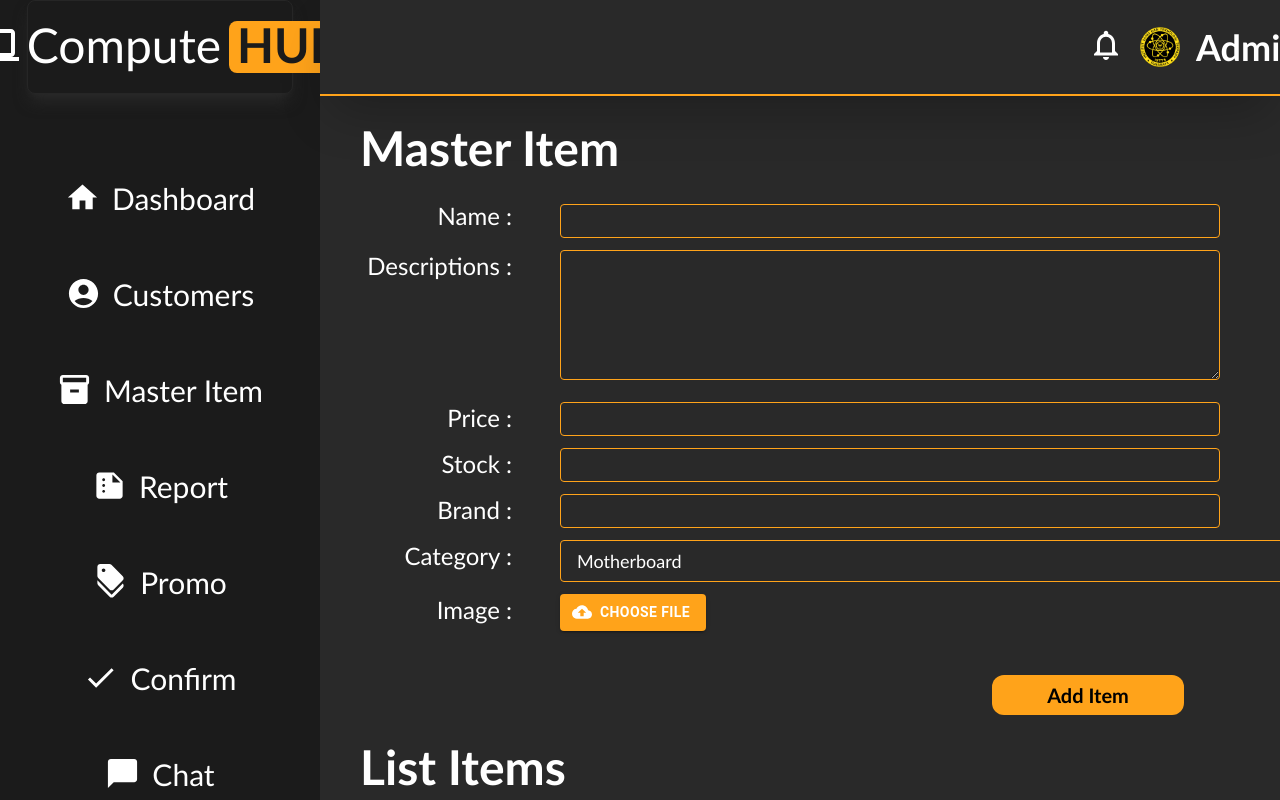
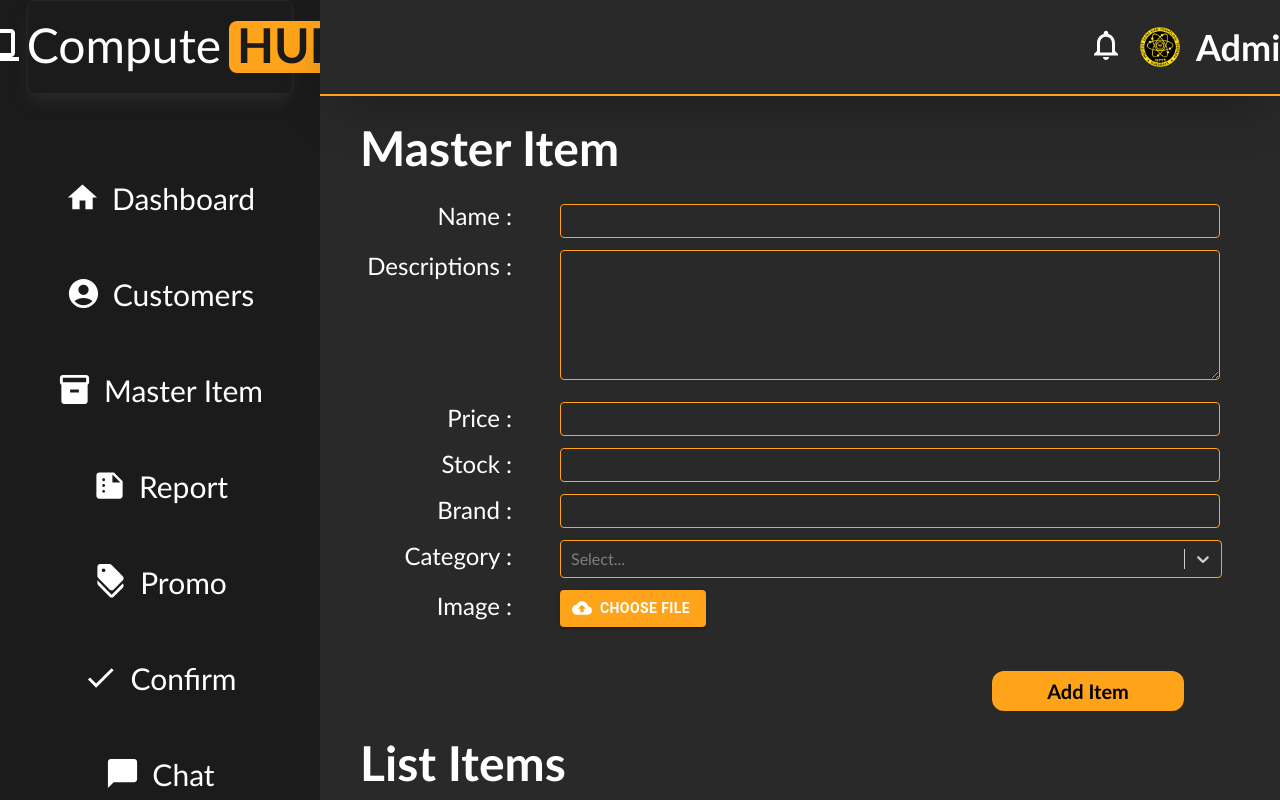
Before and after one commit to ReyKeyS/ComputeHub-frontend, a React (Vite) app: page /admin/masteritem in a window 1280 px wide. Built offline with nearby package versions, Linux system fonts and the light colour scheme; no server answers.

Commit message:
Combobox fixed

```diff
--- a/src/pages/Admin/MasterItem.jsx
+++ b/src/pages/Admin/MasterItem.jsx
@@ -1,5 +1,6 @@
 import React from 'react'
 import { useState, useEffect } from 'react'
+import Select from 'react-select'
 import { useForm } from "react-hook-form";
 import Joi from "joi"
 import { joiResolver } from "@hookform/resolvers/joi"
@@ -65,14 +66,60 @@ const StyledTableRow = styled(TableRow)(({ theme }) => ({
     },
 }));
 
+// Custom Style React-Select
+const customStyles = {
+    control: (base, { isFocused }) => ({
+        ...base,
+        borderColor: isFocused ? '#d17e00' : '#ffa31a',
+        backgroundColor: '#292929',
+    }),
+    option: (base, { isFocused }) => ({
+        ...base,
+        backgroundColor: isFocused ? '#292929' : "#1b1b1b",
+        color: 'white',
+        alignItems: 'center',
+        paddingLeft: '15px',
+    }),
+    singleValue: (base) => ({
+        ...base,
+        color: "white",
+    }),
+    container: (base) => ({
+        ...base,
+        width: '92%',
+    }),
+    menuList: (base) => ({
+        ...base,
+        backgroundColor: "#292929",
+    }),
+    input: (base) => ({
+        ...base,
+        color: "white",
+    })
+};
+const optionBox = [
+    {value: "Motherboard", label: "Motherboard"},
+    {value: "Processor", label: "Processor"},
+    {value: "VGA", label: "VGA"},
+    {value: "RAM", label: "RAM"},
+    {value: "PSU", label: "PSU"},
+    {value: "HDD", label: "HDD"},
+    {value: "SSD", label: "SSD"},
+    {value: "Casing", label: "Casing"},
+    {value: "Cooling", label: "Cooling"},
+    {value: "Monitor", label: "Monitor"},
+    {value: "Keyboard", label: "Keyboard"},
+    {value: "Mouse", label: "Mouse"},
+]
+
 function MasterItem() {
     const navigate = useNavigate()
     const [listItems, setListItems] = useState([])
     const [newPicture, setNewPicture] = useState()
+    const [selectedCate, setSelectedCate] = useState()
 
     useEffect(() => {
         client.get("/items").then((res) => {
-            console.log(res.data);
             setListItems(res.data)
         }).catch((err) => {
             console.log(err.response.data.message);
@@ -94,9 +141,6 @@ function MasterItem() {
             "number.base": "Stock must be number",
             "number.empty": "Stock is required",
         }),
-        category: Joi.string().required().messages({
-            "string.empty": "Category is required",
-        }),
         brand: Joi.string().required().messages({
             "string.empty": "Brand is required",
         })
@@ -111,7 +155,7 @@ function MasterItem() {
         formData.append("description", data.description)
         formData.append("price", data.price)
         formData.append("stock", data.stock)
-        formData.append("category", data.category)
+        formData.append("category", selectedCate)
         formData.append("brand", data.brand)
         formData.append("picture", newPicture[0])
         const addingItem = client.post('/items/add', formData, {
@@ -169,7 +213,22 @@ function MasterItem() {
 
                 <div className="text-white text-2xl place-items-center mt-3 mr-12 text-right">Category :</div>
                 <div className="col-span-3 text-white">
-                    <select className='w-[61rem] text-lg mt-3 px-3 py-2 bg-abu-gelap border border-oranye rounded option:py-2' placeholder={errors.category?errors.category.message:""} {...register('category')}>
+                    <Select
+                        className='basic-single mt-3'
+                        classNamePrefix='select'
+                        isDisabled={false}
+                        isLoading={false}
+                        isClearable={false}
+                        isRtl={false}
+                        isSearchable={true}
+                        name="Category"
+                        options={optionBox}
+                        styles={customStyles}
+                        onChange={(e)=>{setSelectedCate(e.value)}}
+                    />
+
+                    {/* Ini select HTML biasa */}
+                    {/* <select className='w-[61rem] text-lg mt-3 px-3 py-2 bg-abu-gelap border border-oranye rounded option:py-2' placeholder={errors.category?errors.category.message:""} {...register('category')}>
                         <option className='py-2' value="Motherboard">Motherboard</option>
                         <option className='py-2' value="Processor">Processor</option>
                         <option className='py-2' value="VGA">VGA</option>
@@ -182,8 +241,7 @@ function MasterItem() {
                         <option className='py-2' value="Monitor">Monitor</option>
                         <option className='py-2' value="Keyboard">Keyboard</option>
                         <option className='py-2' value="Mouse">Mouse</option>
-                    </select>
-                    {/* <input type="text" className='bg-abu-gelap border border-oranye rounded w-11/12 place-items-center mt-4 px-3 py-1' placeholder={errors.category?errors.category.message:""} {...register('category')}/> */}
+                    </select> */}
                 </div>
 
                 <div className="text-white text-2xl place-items-center mt-3 mr-12 text-right">Image :</div>
@@ -230,8 +288,8 @@ function MasterItem() {
                                     <StyledTableCell align="center">{row.name}</StyledTableCell>
                                     <StyledTableCell align="center">Rp {row.price.toLocaleString("id-ID")}</StyledTableCell>
                                     <StyledTableCell align="center">{row.stock}</StyledTableCell>
+                                    <StyledTableCell align="center">{row.brand}</StyledTableCell>
                                     <StyledTableCell align="center">{row.category}</StyledTableCell>
-                                    <StyledTableCell align="center">{row.brand}</StyledTableCell>
                                     <StyledTableCell align="center" width={"20%"}>
                                         <button className='w-20 px-4 py-2 rounded-xl bg-neutral-950 text-oranye me-5 hover:scale-110 hover:font-bold transition duration-300'>Edit</button>
                                         <button className='w-20 px-4 py-2 rounded-xl bg-neutral-950 text-oranye hover:scale-110 hover:font-bold transition duration-300' onClick={()=>{deleteItem(row._id)}}>Delete</button>
--- a/src/pages/admin/AddPromo.jsx
+++ b/src/pages/admin/AddPromo.jsx
@@ -1,34 +1,69 @@
 import React from 'react';
+import { useState, useEffect } from 'react'
 import Select from 'react-select'
-import { useState, useEffect } from 'react'
 import { useForm } from "react-hook-form";
 import Joi from "joi"
 import { joiResolver } from "@hookform/resolvers/joi"
 import { useNavigate } from 'react-router-dom';
 import client from '../../services/client'
 
+// Custom Style React-Select
+const customStyles = {
+    control: (base, { isFocused }) => ({
+        ...base,
+        borderColor: isFocused ? '#d17e00' : '#ffa31a',
+        backgroundColor: '#292929',
+    }),
+    option: (base, { isFocused }) => ({
+        ...base,
+        backgroundColor: isFocused ? '#292929' : "#1b1b1b",
+        color: 'white',
+        alignItems: 'center',
+        paddingLeft: '15px',
+    }),
+    singleValue: (base) => ({
+        ...base,
+        color: "white",
+    }),
+    container: (base) => ({
+        ...base,
+        width: '92%',
+    }),
+    menuList: (base) => ({
+        ...base,
+        backgroundColor: "#292929",
+    }),
+    input: (base) => ({
+        ...base,
+        color: "white",
+    })
+};
+
 function AddPromo() {
     const navigate = useNavigate()
     const [listItems, setListItems] = useState([])
-    const [options, setOptions] = useState([])
+    const [optionBox, setOptionBox] = useState([])
+    const [selectedItem, setSelectedItem] = useState()
 
     useEffect(() => {
         client.get("/items").then((res) => {
-            console.log(res.data);
             setListItems(res.data);
-
-            // Combobox Item
-            setOptions([])
-            for (const i of res.data) {
-                setOptions([...options, {
-                    value: i._id,
-                    label: i.name,
-                }])
-            }
         }).catch((err) => {
-            console.log(err.response.data.message);
+            console.log(err);
         })
     }, [])
+
+    useEffect(() => {
+        console.log(listItems);
+        let newerOption = []
+        listItems.forEach(i => {
+            newerOption.push({
+                value: i._id,
+                label: i.name,
+            })
+        });
+        setOptionBox(newerOption)
+    }, [listItems]);
 
     const schema = Joi.object({
         promo_name: Joi.string().required().messages({
@@ -56,18 +91,19 @@ function AddPromo() {
             <div className="grid grid-cols-4">
                 <div className="text-white text-2xl place-items-center  mr-12 text-right">Item :</div>
                 <div className="col-span-3 text-white">
-                    {options!=null &&
+                    {optionBox &&
                         <Select
-                            className='basic-single bg-abu-gelap'
+                            className='basic-single'
                             classNamePrefix='select'
-                            defaultValue={options[0]}
                             isDisabled={false}
                             isLoading={false}
                             isClearable={false}
                             isRtl={false}
                             isSearchable={true}
                             name="Item"
-                            options={options}
+                            options={optionBox}
+                            styles={customStyles}
+                            onChange={(e)=>{setSelectedItem(e.value)}}
                         />
                     }
                     {/* <input type="text" className='bg-abu-gelap border border-oranye rounded w-11/12 place-items-center mt-1' /> */}
--- a/src/pages/admin/Dashboard.jsx
+++ b/src/pages/admin/Dashboard.jsx
@@ -9,7 +9,7 @@ function Dashboard() {
           <div className="judul text-white text-4xl ms-9 mt-5 ">
             <div className='flex'>
               <h1>Welcome Back, </h1>
-              <h1 className='text-oranye'> Admin</h1>
+              <h1 className='text-oranye'>&nbsp;Admin</h1>
               </div>
           </div>
           <div className="headline text-white text-xl ml-9 mt-2">
```
